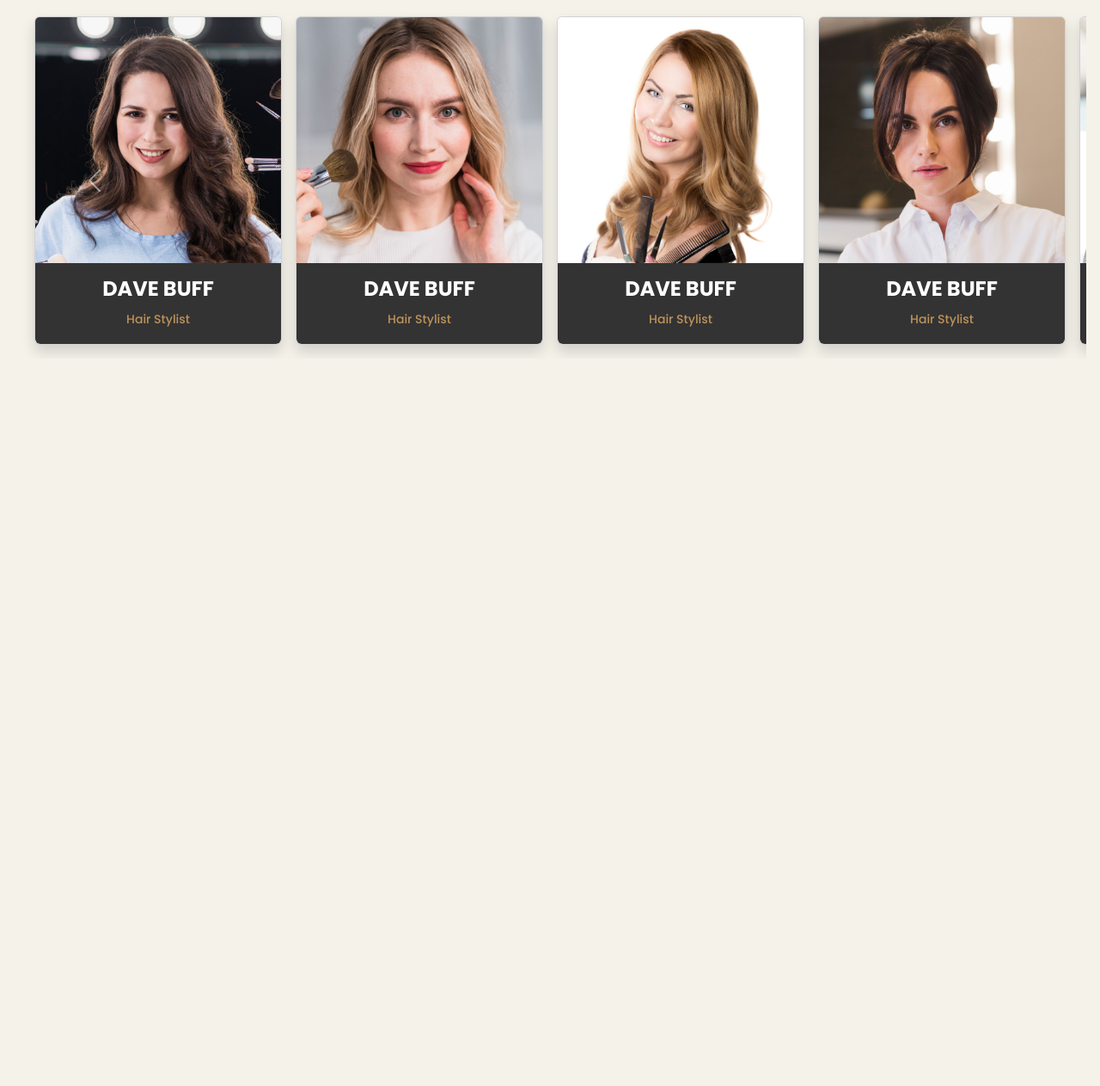
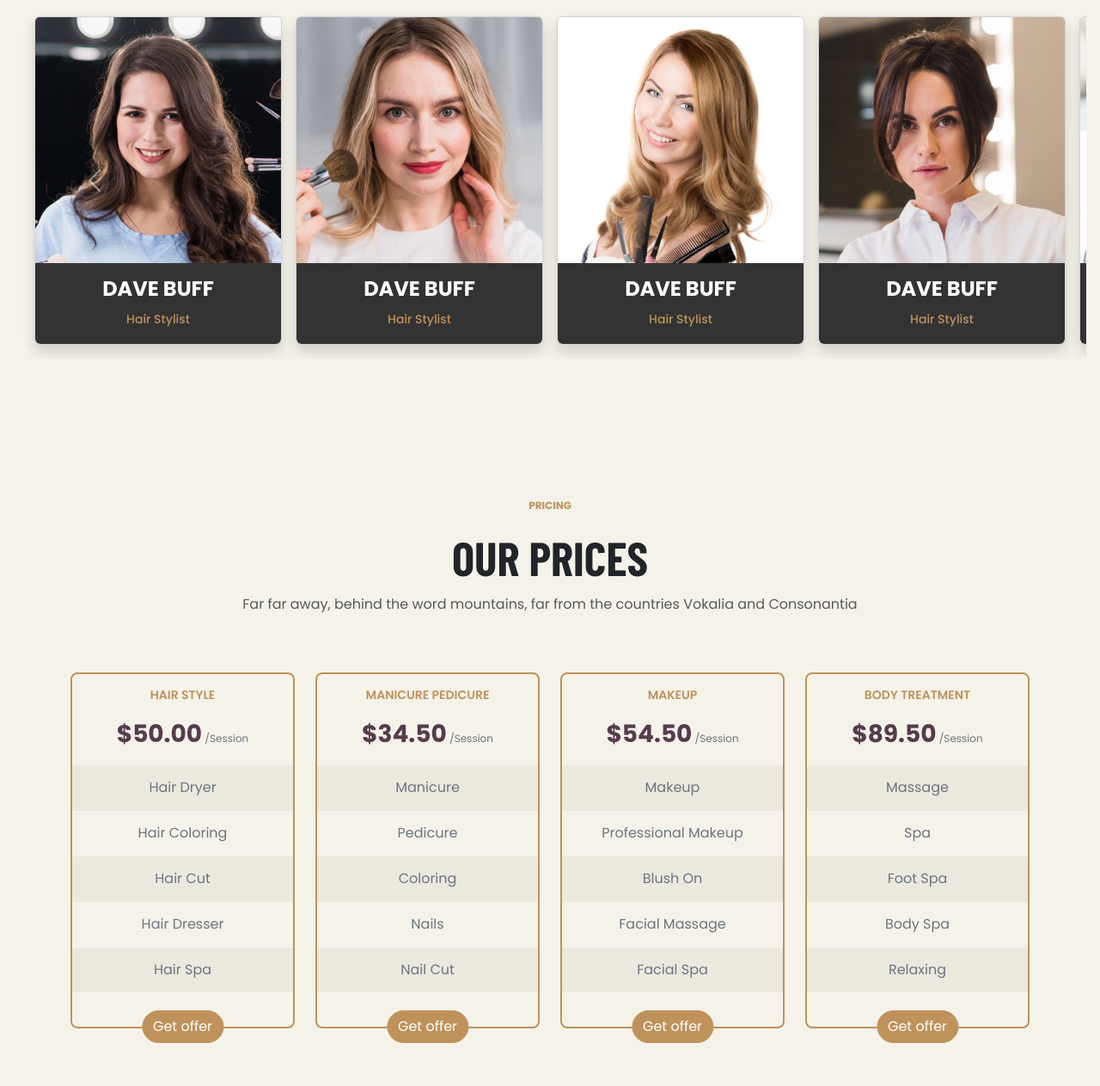
Before and after one commit to Arvindcool2022/themewagon-Haircare-clone, a website: page index.html in a window 1280 px wide. Shown: the part 3182-4445 px from the top of the page at 86% size. Before the commit the page ends 3679 px from the top, so only its background shows below. Drawn offline with nearby package versions, Linux system fonts and the light colour scheme; files that its build step writes are made by us from their sources.

Commit message:
Completed till prices.
-card carousel is stll broken.

```diff
--- a/index.html
+++ b/index.html
@@ -340,6 +340,124 @@
 
 <!-- MAKEUP ARTIST CAROUSEL ENDS -->
 
+<!-- PRICE SECTION BEGINS -->
+
+<section class="price">
+    <div class="container-lg">
+        <p class="price__sub-heading">PRICING</p>
+        <h2 class="price__heading">OUR PRICES</h2>
+        <p class="price__sub-title">
+            Far far away, behind the word mountains, far from the countries Vokalia and Consonantia
+        </p>
+
+        <div class="row row-cols-1 row-cols-md-2 row-cols-lg-4">
+            <div class="col price__list">
+                <ul class="price__list-group">
+                    <li class="price__list-item">
+                        <p class="package">HAIR STYLE</p>
+                        <h3 class="package__price">$50.00<span> /session</span></h3>
+                    </li>
+                    <li class="price__list-item">
+                        Hair Dryer
+                    </li>
+                    <li class="price__list-item">
+                        Hair Coloring
+                    </li>
+                    <li class="price__list-item">
+                        Hair Cut
+                    </li>
+                    <li class="price__list-item">
+                        Hair Dresser
+                    </li>
+                    <li class="price__list-item">
+                        Hair Spa
+                    </li>
+                </ul>
+                <button class="btn btn-primary rounded-pill price-btn">Get offer</button>
+            </div>
+            <div class="col price__list">
+                <ul class="price__list-group">
+                    <li class="price__list-item">
+                        <p class="package">MANICURE PEDICURE</p>
+                        <h3 class="package__price">$34.50<span> /session</span></h3>
+                    </li>
+                    <li class="price__list-item">
+                        Manicure
+                    </li>
+                    <li class="price__list-item">
+                        Pedicure
+                    </li>
+                    <li class="price__list-item">
+                        Coloring
+                    </li>
+                    <li class="price__list-item">
+                        Nails
+                    </li>
+                    <li class="price__list-item">
+                        Nail Cut
+                    </li>
+                </ul>
+                <button class="btn btn-primary rounded-pill price-btn">Get offer</button>
+            </div>
+            <div class="col price__list">
+                <ul class="price__list-group">
+                    <li class="price__list-item">
+                        <p class="package">MAKEUP</p>
+                        <h3 class="package__price">$54.50<span> /session</span></h3>
+                    </li>
+                    <li class="price__list-item">
+                        Makeup
+                    </li>
+                    <li class="price__list-item">
+                        Professional Makeup
+                    </li>
+                    <li class="price__list-item">
+                        Blush On
+                    </li>
+                    <li class="price__list-item">
+                        Facial Massage
+                    </li>
+                    <li class="price__list-item">
+                        Facial Spa
+                    </li>
+                </ul>
+                <button class="btn btn-primary rounded-pill price-btn">Get offer</button>
+            </div>
+            <div class="col price__list">
+                <ul class="price__list-group">
+                    <li class="price__list-item">
+                        <p class="package">BODY TREATMENT</p>
+                        <h3 class="package__price">$89.50<span> /session</span></h3>
+                    </li>
+                    <li class="price__list-item">
+                        Massage
+                    </li>
+                    <li class="price__list-item">
+                        Spa
+                    </li>
+                    <li class="price__list-item">
+                        Foot Spa
+                    </li>
+                    <li class="price__list-item">
+                        Body Spa
+                    </li>
+                    <li class="price__list-item">
+                        Relaxing
+                    </li>
+                </ul>
+                <button class="btn btn-primary rounded-pill price-btn">Get offer</button>
+            </div>
+        </div>
+
+
+
+
+    </div>
+
+</section>
+
+<!-- PRICE SECTION ENDS -->
+
 
 </body>
 </html>
--- a/scss/_custom.scss
+++ b/scss/_custom.scss
@@ -8,9 +8,7 @@ $dark :color.$dark-bg;
 $success:color.$primary-bg;
 $danger:color.$secondary-bg;
 
-.price-btn:hover {
-    background-color: color.$accent-secondary !important;
-  }
+
 
 
 
--- a/scss/components/_color.scss
+++ b/scss/components/_color.scss
@@ -3,3 +3,4 @@ $secondary-bg: #ebe8de;
 $dark-bg: #333333;
 $accent-primary: #bf925b;
 $accent-secondary: #563b4c;
+$accent-muted:#6c757d;
--- a/scss/sections/_price.scss
+++ b/scss/sections/_price.scss
@@ -0,0 +1,80 @@
+@use '../components/mixin';
+@use '../components/color';
+
+.price {
+    padding: 5rem 1rem;
+    text-align: center;
+    @include mixin.headings;
+
+    &__list {
+        position: relative;
+        transition: all 300ms ease;
+        margin: 3rem 0;
+        height: 430px;
+    }
+
+    &__list-group {
+        list-style: none;
+        padding-left: 0;
+        border: 2px solid color.$accent-primary;
+        border-radius: 8px;
+    }
+
+    .package {
+        color: color.$accent-primary;
+        font-size: 0.875rem;
+        font-weight: 600;
+        text-transform: uppercase;
+    }
+
+    .package__price{
+        font-size: 1.75rem;
+        font-weight: 900;
+        color: color.$accent-secondary;
+        span {
+            font-size: 0.75rem;
+            color: color.$accent-muted;
+            font-weight: 400;
+        }
+    }
+
+    &__list-item {
+        color: color.$accent-muted;
+        padding: 0.75rem ;
+        text-transform: capitalize;
+    }
+
+    &__list-item:nth-child(even) {
+        background-color: color.$secondary-bg;
+    }
+
+    &__list-item:last-child {
+        margin-bottom: 2.5rem;
+    }
+
+    &-btn {
+        position: absolute;
+        bottom:-1px;
+        left: 50%;
+        transform: translateX(-50%);
+        color: white;
+    }
+
+    &__list:hover {
+        transform: translateY(-10px);
+
+        .package {
+            color: color.$accent-secondary;
+        }
+
+        .price__list-group {
+            border: 2px solid color.$accent-secondary;
+        }
+
+        .price-btn {
+            background-color: color.$accent-secondary;
+        }
+
+      }
+
+}
```
Also changed, not shown: 1 other file.
